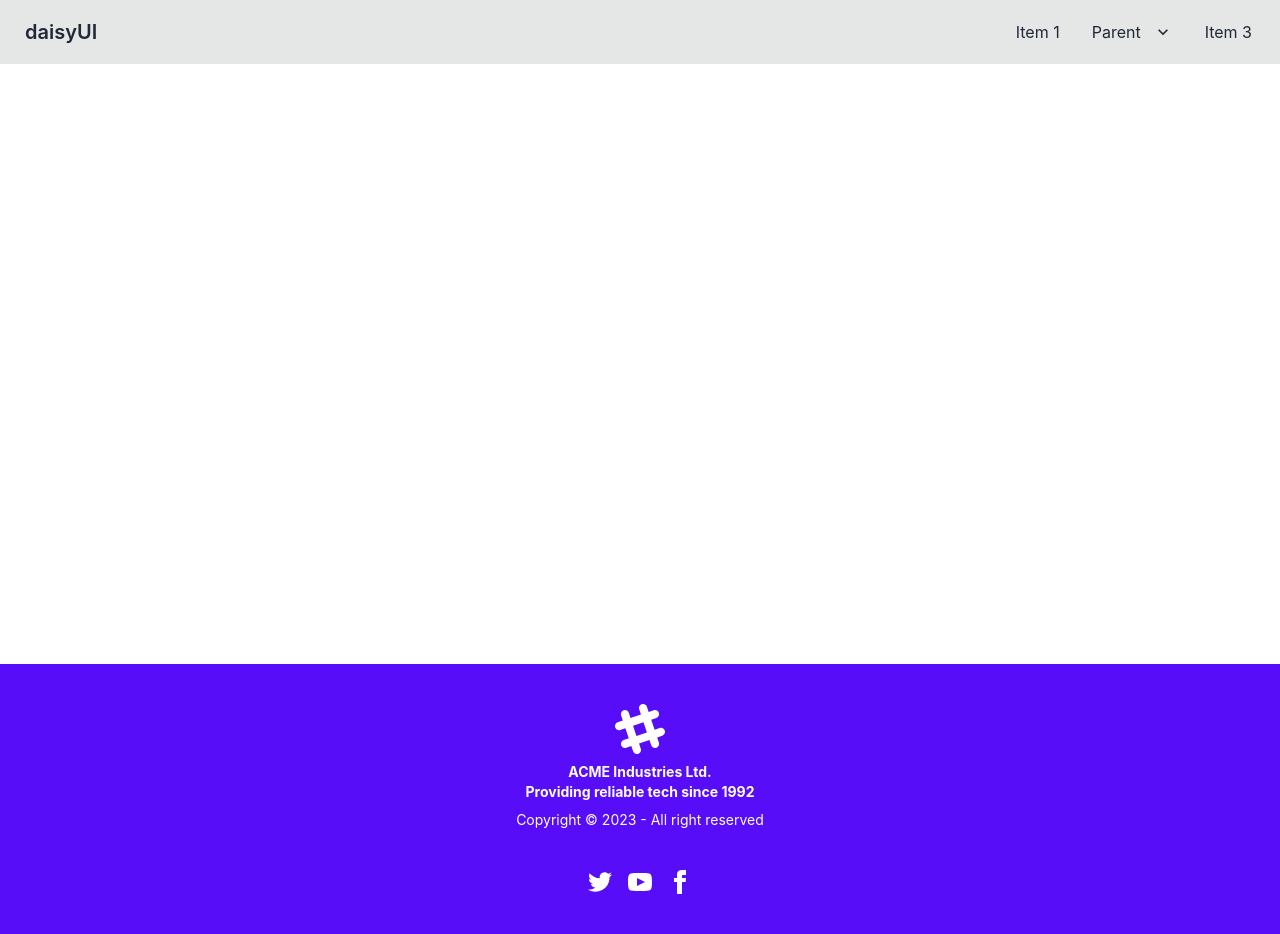
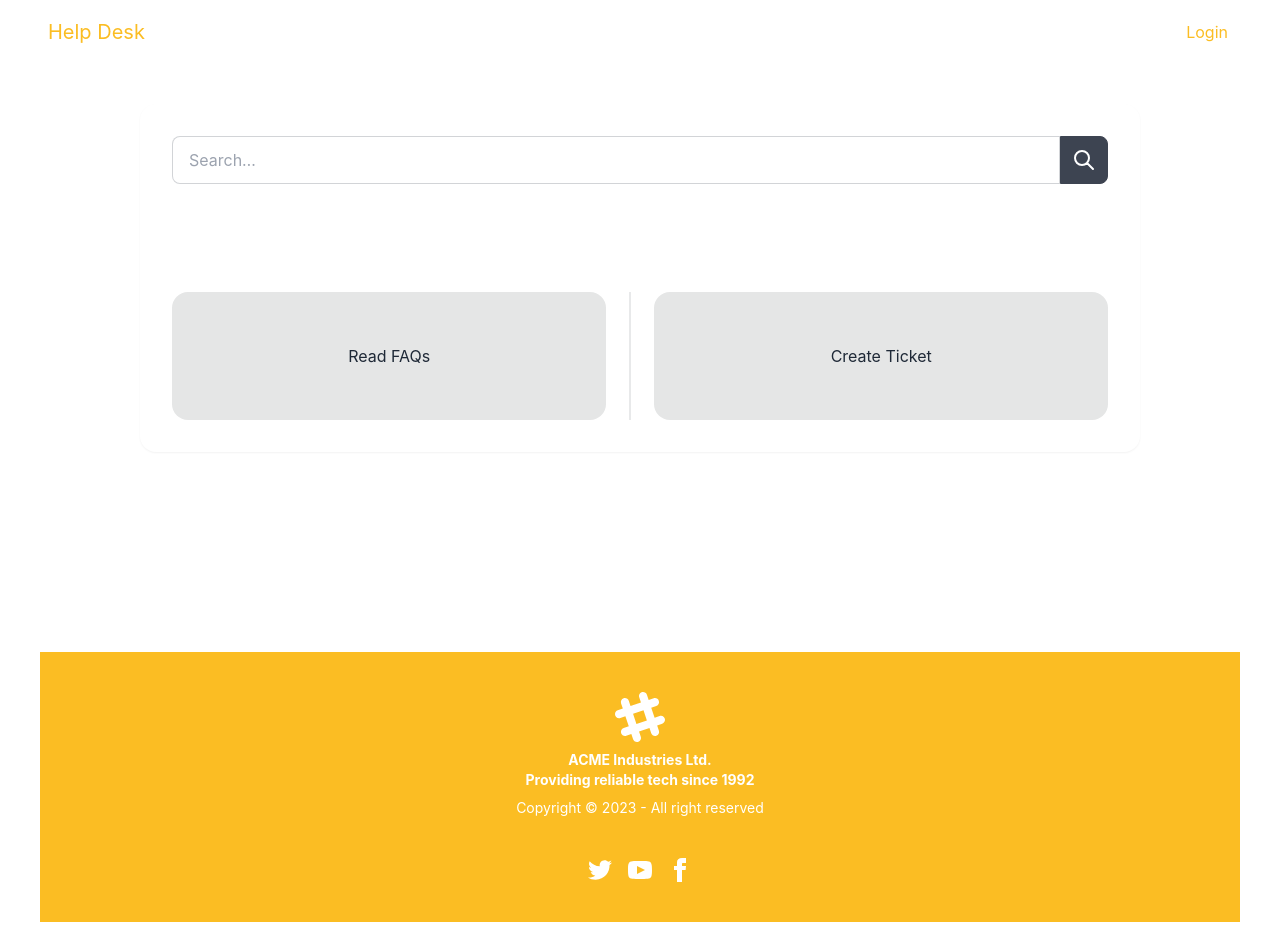
Before and after one commit to oddakussa12/helpdesk-frontend, a React (Create React App) app: page / in a window 1280 px wide. Built offline with nearby package versions, Linux system fonts and the light colour scheme; no server answers.

Commit message:
Add home page

```diff
--- a/src/App.js
+++ b/src/App.js
@@ -9,6 +9,7 @@ import WorldHome from './World/Pages/WorldHome';
 import PageNotFound from "./common/PageNotFound";
 import Unauthorized from "./common/Unauthorized";
 import Login from './World/Components/Login';
+import Faq from './World/Pages/Faq';
 
 
 const ROLES = {
@@ -41,6 +42,7 @@ function App() {
         {/* common public routes */}
         <Route path="/" element={<WorldLayout />}>
           <Route path="/" element={<WorldHome />} />
+          <Route path="/faqs" element={<Faq />} />
         </Route>
         <Route path="*" element={<PageNotFound />} />
         <Route path="/unauthorized" element={<Unauthorized />} />
--- a/src/World/Components/Footer.jsx
+++ b/src/World/Components/Footer.jsx
@@ -2,8 +2,8 @@ import React from 'react'
 
 const Footer = () => {
     return (
-        <div style={{marginTop:'600px'}}>
-            <footer className="footer footer-center p-10 bg-primary text-primary-content">
+        <div style={{marginTop:'200px'}}>
+            <footer className="footer footer-center p-10 bg-warning text-primary-content">
                 <div>
                     <svg width="50" height="50" viewBox="0 0 24 24" xmlns="http://www.w3.org/2000/svg" fillRule="evenodd" clipRule="evenodd" className="inline-block fill-current"><path d="M22.672 15.226l-2.432.811.841 2.515c.33 1.019-.209 2.127-1.23 2.456-1.15.325-2.148-.321-2.463-1.226l-.84-2.518-5.013 1.677.84 2.517c.391 1.203-.434 2.542-1.831 2.542-.88 0-1.601-.564-1.86-1.314l-.842-2.516-2.431.809c-1.135.328-2.145-.317-2.463-1.229-.329-1.018.211-2.127 1.231-2.456l2.432-.809-1.621-4.823-2.432.808c-1.355.384-2.558-.59-2.558-1.839 0-.817.509-1.582 1.327-1.846l2.433-.809-.842-2.515c-.33-1.02.211-2.129 1.232-2.458 1.02-.329 2.13.209 2.461 1.229l.842 2.515 5.011-1.677-.839-2.517c-.403-1.238.484-2.553 1.843-2.553.819 0 1.585.509 1.85 1.326l.841 2.517 2.431-.81c1.02-.33 2.131.211 2.461 1.229.332 1.018-.21 2.126-1.23 2.456l-2.433.809 1.622 4.823 2.433-.809c1.242-.401 2.557.484 2.557 1.838 0 .819-.51 1.583-1.328 1.847m-8.992-6.428l-5.01 1.675 1.619 4.828 5.011-1.674-1.62-4.829z"></path></svg>
                     <p className="font-bold">
--- a/src/World/Components/NavBar.jsx
+++ b/src/World/Components/NavBar.jsx
@@ -1,26 +1,19 @@
-import React from 'react'
+import { Link } from "react-router-dom"
 
 const NavBar = () => {
     return (
         <div>
-            <div className="navbar bg-base-300">
+            <div className="navbar bg-base-100">
                 <div className="flex-1">
-                    <a className="btn btn-ghost normal-case text-xl">daisyUI</a>
+                    <Link className=" text-warning normal-case text-xl" to="/">
+                        Help Desk
+                    </Link>
                 </div>
                 <div className="flex-none">
-                    <ul className="menu menu-horizontal px-1">
-                        <li><a>Item 1</a></li>
-                        <li tabIndex={0}>
-                            <a>
-                                Parent
-                                <svg className="fill-current" xmlns="http://www.w3.org/2000/svg" width="20" height="20" viewBox="0 0 24 24"><path d="M7.41,8.58L12,13.17L16.59,8.58L18,10L12,16L6,10L7.41,8.58Z" /></svg>
-                            </a>
-                            <ul className="p-2 bg-base-100">
-                                <li><a>Submenu 1</a></li>
-                                <li><a>Submenu 2</a></li>
-                            </ul>
+                    <ul className="px-1">
+                        <li>
+                            <Link className="text-warning" to="/login" >Login</Link>
                         </li>
-                        <li><a>Item 3</a></li>
                     </ul>
                 </div>
             </div>
--- a/src/World/Layouts/WorldLayout.jsx
+++ b/src/World/Layouts/WorldLayout.jsx
@@ -1,11 +1,12 @@
-import React from 'react'
 import NavBar from '../Components/NavBar'
 import Footer from '../Components/Footer'
+import { Outlet } from 'react-router-dom'
 
 const WorldLayout = () => {
   return (
-    <div>
+    <div style={{maxWidth:'1200px', margin:'auto'}}>
       <NavBar />
+      <Outlet />
       <Footer />
     </div>
   )
--- /dev/null
+++ b/src/World/Pages/Faq.jsx
@@ -0,0 +1,18 @@
+import React from 'react'
+
+const Faq = () => {
+    return (
+        <div>
+            <div tabIndex={0} className="collapse collapse-plus border border-base-300 bg-base-100 rounded-box">
+                <div className="collapse-title text-xl font-medium">
+                    Focus me to see content
+                </div>
+                <div className="collapse-content">
+                    <p>tabIndex={0} attribute is necessary to make the div focusable</p>
+                </div>
+            </div>
+        </div>
+    )
+}
+
+export default Faq
--- a/src/World/Pages/WorldHome.jsx
+++ b/src/World/Pages/WorldHome.jsx
@@ -1,20 +1,28 @@
-import React from 'react'
+import { Link } from "react-router-dom";
 
 const WorldHome = () => {
     return (
-        <div>
-            <div className="drawer drawer-mobile">
-                <input id="my-drawer-2" type="checkbox" className="drawer-toggle" />
-                <div className="drawer-content flex flex-col items-center justify-center">
-                    <label htmlFor="my-drawer-2" className="btn btn-primary drawer-button lg:hidden">Open drawer</label>
-                </div>
-                <div className="drawer-side">
-                    <label htmlFor="my-drawer-2" className="drawer-overlay"></label>
-                    <ul className="menu p-4 w-80 bg-base-100 text-base-content">
-                        <li><a>Sidebar Item 1</a></li>
-                        <li><a>Sidebar Item 2</a></li>
-                    </ul>
+        <div className='mt-5 text-center' style={{ maxWidth: '1000px', margin: 'auto' }} >
+            <div className="card  bg-base-100 shadow-sm mt-10">
+                <div className="card-body">
+                    <div className="form-control" style={{ marginBottom: '100px' }}>
+                        <div className="input-group">
+                            <input type="text" placeholder="Search…" className="input input-bordered sm:w-full" />
+                            <button className="btn btn-square">
+                                <svg xmlns="http://www.w3.org/2000/svg" className="h-6 w-6" fill="none" viewBox="0 0 24 24" stroke="currentColor">
+                                    <path strokeLinecap="round" strokeLinejoin="round" strokeWidth="2" d="M21 21l-6-6m2-5a7 7 0 11-14 0 7 7 0 0114 0z" />
+                                </svg>
+                            </button>
+                        </div>
+                    </div>
+                    <div className="flex flex-col w-full lg:flex-row">
 
+                        <div className="grid flex-grow h-32 card bg-base-300 rounded-box place-items-center">
+                            <Link to="faqs" > Read FAQs</Link>
+                        </div>
+                        <div className="divider lg:divider-horizontal"></div>
+                        <div className="grid flex-grow h-32 card bg-base-300 rounded-box place-items-center">Create Ticket</div>
+                    </div>
                 </div>
             </div>
         </div>
```
